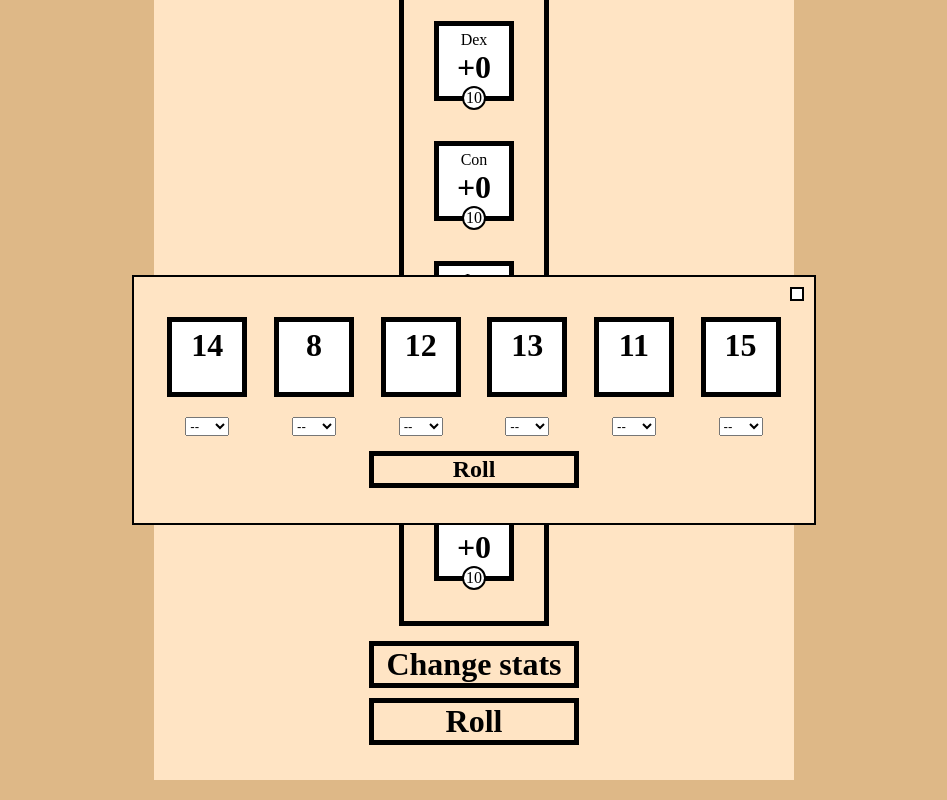
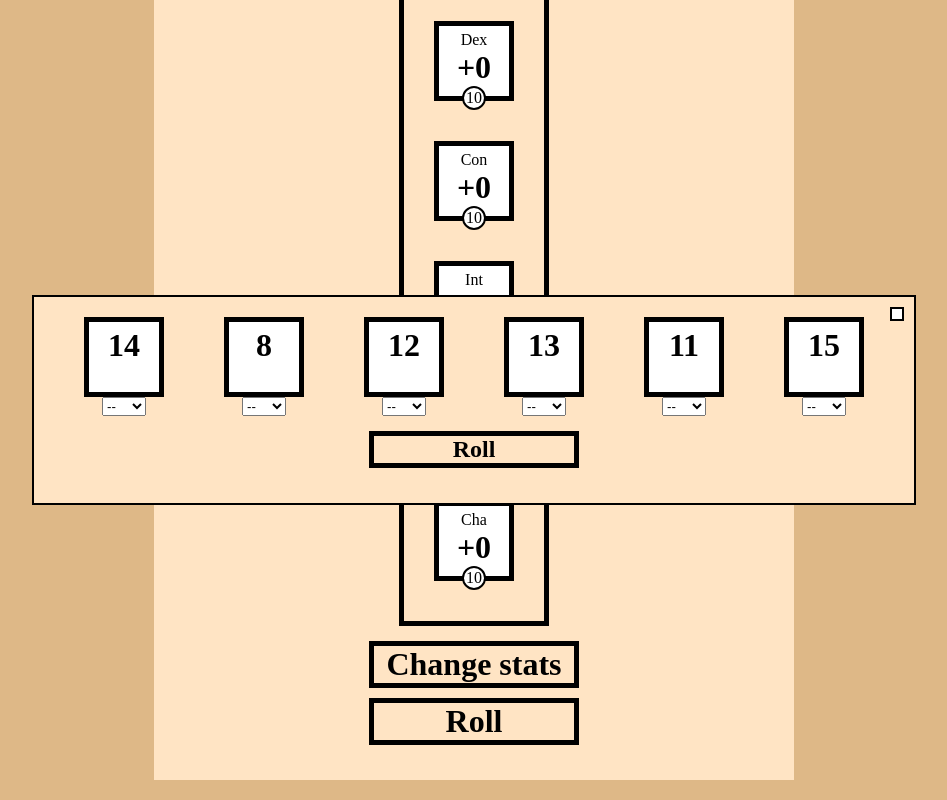
Before and after one commit to NatanSod/natan-soderstrom-CodeSite, a plain HTML site: page index.html in a window 1280 px wide. Both pictures are taken after a click on the element "Change stats". Shown: the part 184-984 px from the top of the page, without its empty margins (166-1113 px from the left). Drawn offline with Linux system fonts and the light colour scheme.

Commit message:
Small style changes

```diff
--- a/app.js
+++ b/app.js
@@ -134,7 +134,7 @@
         let result = document.createElement("h1");
 
         Dice.rollDisplay.appendChild(container);
-        container.classList.add("center");
+        container.classList.add("center", "margin");
         container.appendChild(title);
         title.innerHTML = Title;
         container.appendChild(result);
--- a/index.html
+++ b/index.html
@@ -82,7 +82,7 @@
       <div class="x" id="roll-stats-close"></div>
       <div class="flex">
         <div>
-          <div class="bonus center">
+          <div class="bonus center margin">
             <h1 id="stat1show"></h1>
           </div>
           <select name="stat" class="chose-stat" id="stat1">
@@ -90,7 +90,7 @@
           </select>
         </div>
         <div>
-          <div class="bonus center">
+          <div class="bonus center margin">
             <h1 id="stat2show"></h1>
           </div>
           <select name="stat" class="chose-stat" id="stat2">
@@ -98,7 +98,7 @@
           </select>
         </div>
         <div>
-          <div class="bonus center">
+          <div class="bonus center margin">
             <h1 id="stat3show"></h1>
           </div>
           <select name="stat" class="chose-stat" id="stat3">
@@ -106,7 +106,7 @@
           </select>
         </div>
         <div>
-          <div class="bonus center">
+          <div class="bonus center margin">
             <h1 id="stat4show"></h1>
           </div>
           <select name="stat" class="chose-stat" id="stat4">
@@ -114,7 +114,7 @@
           </select>
         </div>
         <div>
-          <div class="bonus center">
+          <div class="bonus center margin">
             <h1 id="stat5show"></h1>
           </div>
           <select name="stat" class="chose-stat" id="stat5">
@@ -122,7 +122,7 @@
           </select>
         </div>
         <div>
-          <div class="bonus center">
+          <div class="bonus center margin">
             <h1 id="stat6show"></h1>
           </div>
           <select name="stat" class="chose-stat" id="stat6">
--- a/style.css
+++ b/style.css
@@ -61,12 +61,12 @@ body {
 }
 
 .popup {
+    display: inline-block;
     position: fixed;
     left: 50%;
     top: 50%;
 
     transform: translate(-50%, -50%);
-    width: 50%;
     background-color: bisque;
     border: 2px solid black;
 
@@ -79,7 +79,7 @@ body {
 }
 
 .flex {
-    display: flex;
+    display: inline-flex;
 }
 
 .x {
@@ -101,3 +101,7 @@ body {
 .center {
     text-align: center;
 }
+
+.margin {
+    margin: 0px 30px;
+}
```
